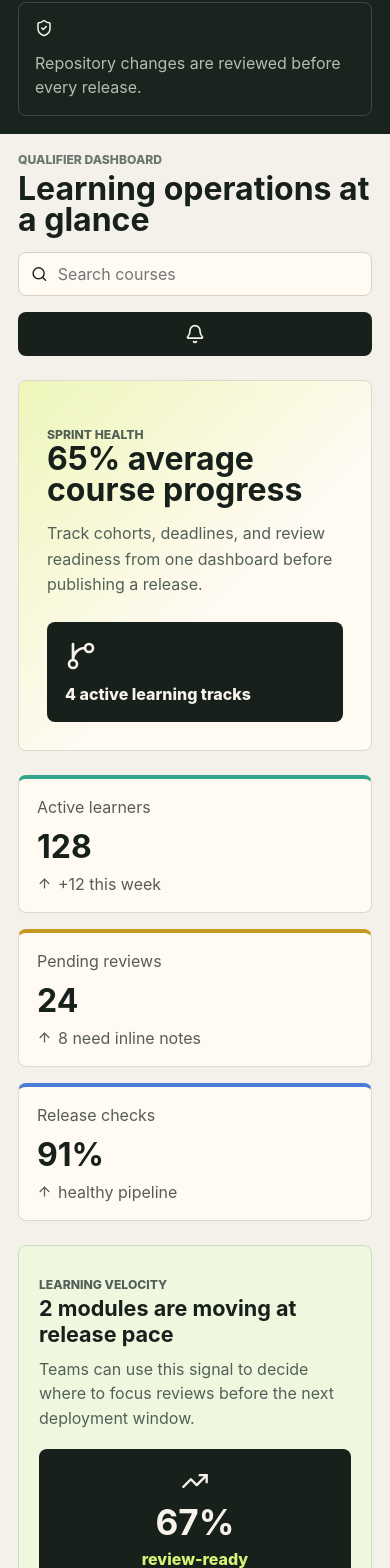
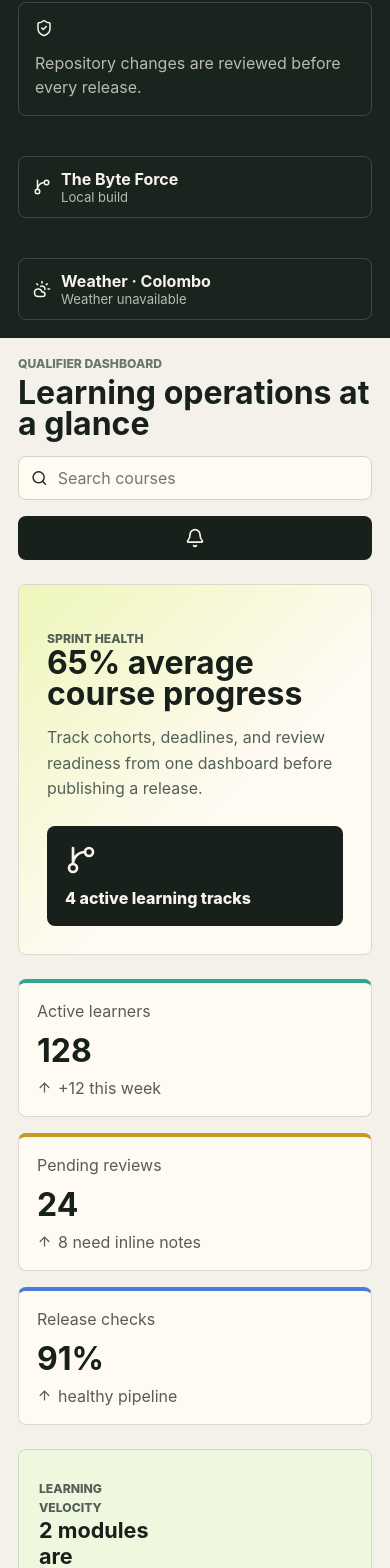
Before and after one commit to knurdz/deploy-sprint-finale-team-thebyteforce, a React (Vite) app in the folder team-site/: page / in a window 390 px wide. Shown: the part 316-1884 px from the top of the page. Built offline with nearby package versions, Linux system fonts and the light colour scheme; no server answers.

Commit message:
Restore release badge and weather widget dropped by the asset branch

```diff
--- a/team-site/src/App.tsx
+++ b/team-site/src/App.tsx
@@ -12,7 +12,9 @@ import {
 import { CourseCard } from './components/CourseCard';
 import { DeadlineBoard } from './components/DeadlineBoard';
 import { LearningVelocity } from './components/LearningVelocity';
+import { ReleaseBadge } from './components/ReleaseBadge';
 import { StatCard } from './components/StatCard';
+import { WeatherWidget } from './components/WeatherWidget';
 import { courses } from './data/courses';
 import { deadlineCards } from './data/deadlines';
 import { sprintStats } from './data/stats';
@@ -57,6 +59,9 @@ export function App() {
           <ShieldCheck size={18} />
           <p>Repository changes are reviewed before every release.</p>
         </div>
+
+        <ReleaseBadge />
+        <WeatherWidget />
       </aside>
 
       <section className="workspace">
--- a/team-site/src/styles.css
+++ b/team-site/src/styles.css
@@ -112,6 +112,47 @@ button {
 .sidebarPanel p {
   margin: 10px 0 0;
   line-height: 1.5;
+}
+
+.releaseBadge {
+  display: flex;
+  gap: 10px;
+  align-items: center;
+  margin-top: 12px;
+  padding: 12px 14px;
+  border: 1px solid rgba(255, 255, 255, 0.16);
+  border-radius: 8px;
+}
+
+.releaseBadge strong,
+.releaseBadge span {
+  display: block;
+}
+
+.releaseBadge span {
+  font-size: 0.82rem;
+  font-variant-numeric: tabular-nums;
+  opacity: 0.72;
+}
+
+.weatherWidget {
+  display: flex;
+  gap: 10px;
+  align-items: center;
+  margin-top: 12px;
+  padding: 12px 14px;
+  border: 1px solid rgba(255, 255, 255, 0.16);
+  border-radius: 8px;
+}
+
+.weatherWidget strong,
+.weatherWidget span {
+  display: block;
+}
+
+.weatherWidget span {
+  font-size: 0.82rem;
+  opacity: 0.72;
 }
 
 .workspace {
@@ -269,48 +310,6 @@ h3 {
   border-top: 4px solid #4c7bd9;
 }
 
-.velocityBand {
-  display: grid;
-  grid-template-columns: minmax(0, 1fr) 180px;
-  gap: 18px;
-  align-items: center;
-  padding: 20px;
-  border: 1px solid #cfdac4;
-  border-radius: 8px;
-  background: #eff7df;
-}
-
-.velocityBand h2 {
-  max-width: 620px;
-}
-
-.velocityBand p {
-  max-width: 640px;
-  margin: 10px 0 0;
-  color: #526057;
-  line-height: 1.55;
-}
-
-.velocityMeter {
-  display: grid;
-  justify-items: center;
-  gap: 6px;
-  padding: 18px;
-  border-radius: 8px;
-  background: #17201b;
-  color: #f7f3eb;
-  text-align: center;
-}
-
-.velocityMeter strong {
-  font-size: 2.2rem;
-}
-
-.velocityMeter span {
-  color: #d9f275;
-  font-weight: 800;
-}
-
 .contentGrid {
   display: grid;
   grid-template-columns: minmax(0, 1fr) 380px;
@@ -413,8 +412,7 @@ h3 {
 @media (max-width: 980px) {
   .shell,
   .contentGrid,
-  .heroBand,
-  .velocityBand {
+  .heroBand {
     grid-template-columns: 1fr;
   }
 
@@ -451,3 +449,39 @@ h3 {
     white-space: normal;
   }
 }
+.velocityBand {
+  display: grid;
+  grid-template-columns: minmax(0, 1fr) 180px;
+  gap: 18px;
+  align-items: center;
+  padding: 20px;
+  border: 1px solid #cfdac4;
+  border-radius: 8px;
+  background: #eff7df;
+}
+.velocityBand h2 {
+  max-width: 620px;
+}
+.velocityBand p {
+  max-width: 640px;
+  margin: 10px 0 0;
+  color: #526057;
+  line-height: 1.55;
+}
+.velocityMeter {
+  display: grid;
+  justify-items: center;
+  gap: 6px;
+  padding: 18px;
+  border-radius: 8px;
+  background: #17201b;
+  color: #f7f3eb;
+  text-align: center;
+}
+.velocityMeter strong {
+  font-size: 2.2rem;
+}
+.velocityMeter span {
+  color: #d9f275;
+  font-weight: 800;
+}
```
